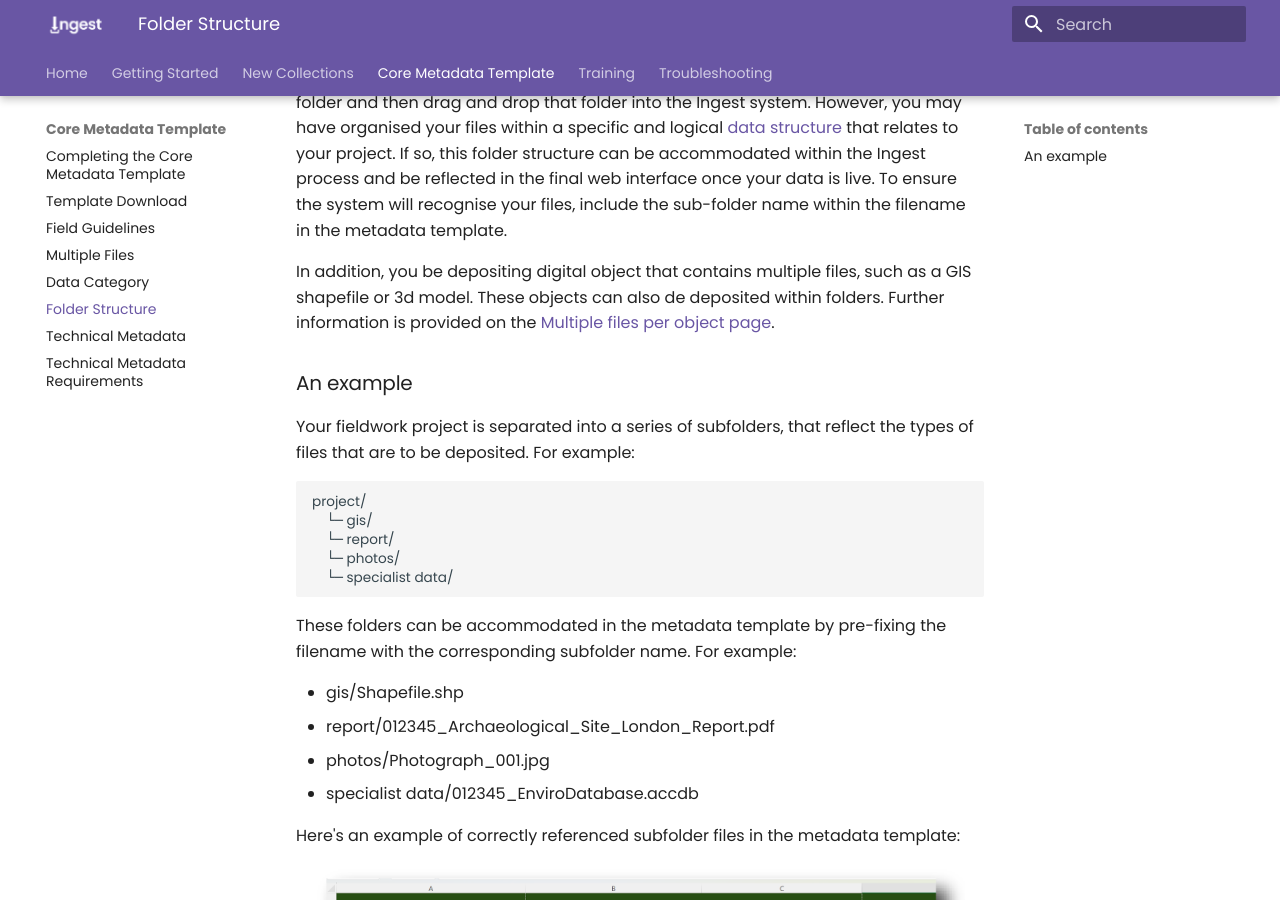
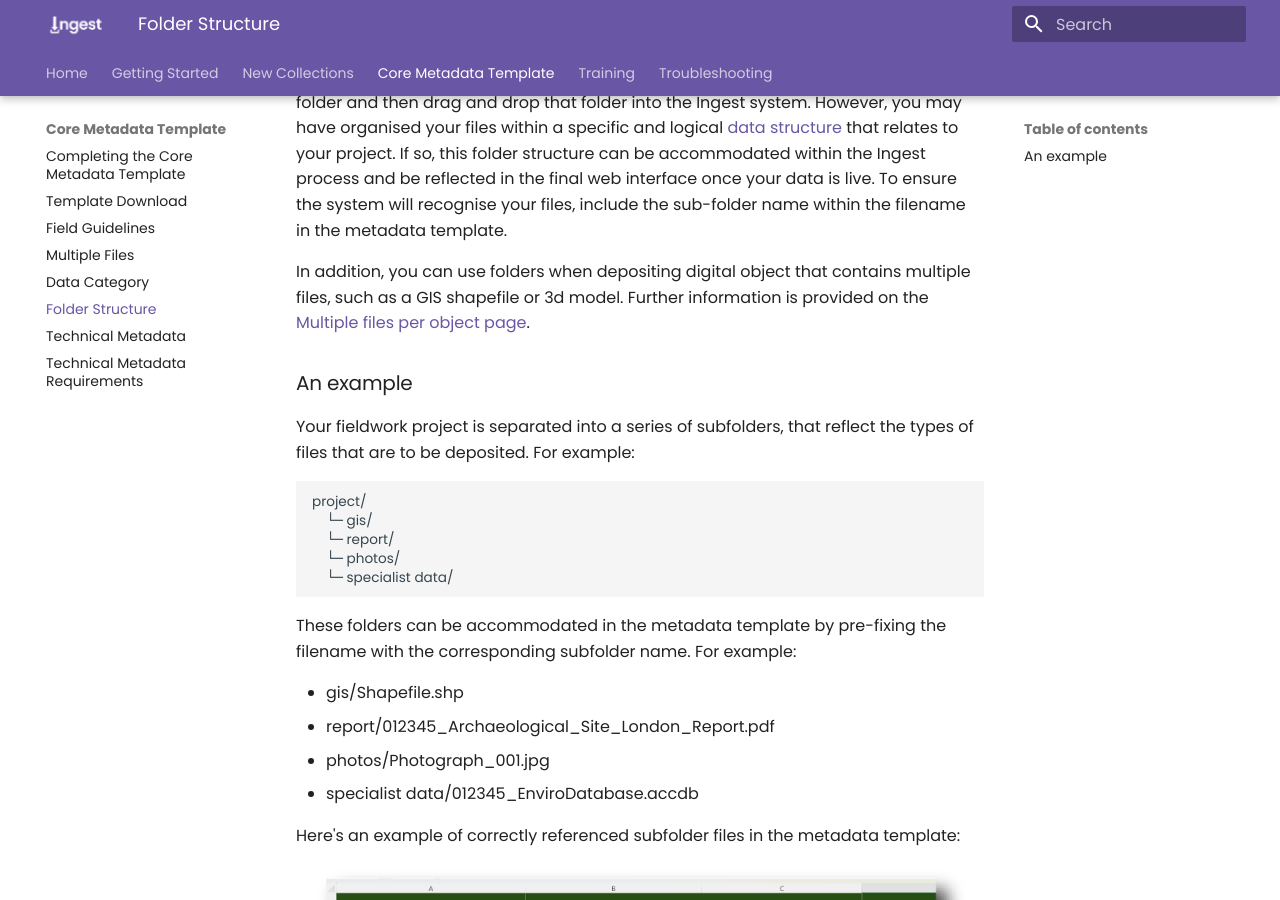
Before and after one commit to uoy-ads/ads-ingest-documentation, an MkDocs documentation site: the page built from docs/cmt/cmt_folder_structure.md, in a window 1280 px wide and 900 px high, scrolled down 306 px. Built offline with MkDocs 1.6.1 and Material for MkDocs 9.7.7, drawn with Linux system fonts in a browser that asks for light colours.

Commit message:
Fix grammatical errors in folder structure documentation

```diff
--- a/docs/cmt/cmt_folder_structure.md
+++ b/docs/cmt/cmt_folder_structure.md
@@ -5,7 +5,7 @@ When depositing files in the Ingest system you can structure your data in one of
 
 The easiest method for depositing your files is to save all of your files within a single folder and then drag and drop that folder into the Ingest system. However, you may have organised your files within a specific and logical [data structure](https://archaeologydataservice.ac.uk/help-guidance/instructions-for-depositors/data-structure/) that relates to your project. If so, this folder structure can be accommodated within the Ingest process and be reflected in the final web interface once your data is live. To ensure the system will recognise your files, include the sub-folder name within the filename in the metadata template.
 
-In addition, you be depositing digital object that contains multiple files, such as a GIS shapefile or 3d model. These objects can also de deposited within folders. Further information is provided on the [Multiple files per object page](../cmt/cmt_multiple.md).
+In addition, you can use folders when depositing digital object that contains multiple files, such as a GIS shapefile or 3d model. Further information is provided on the [Multiple files per object page](../cmt/cmt_multiple.md).
 
 ### An example
 
```
